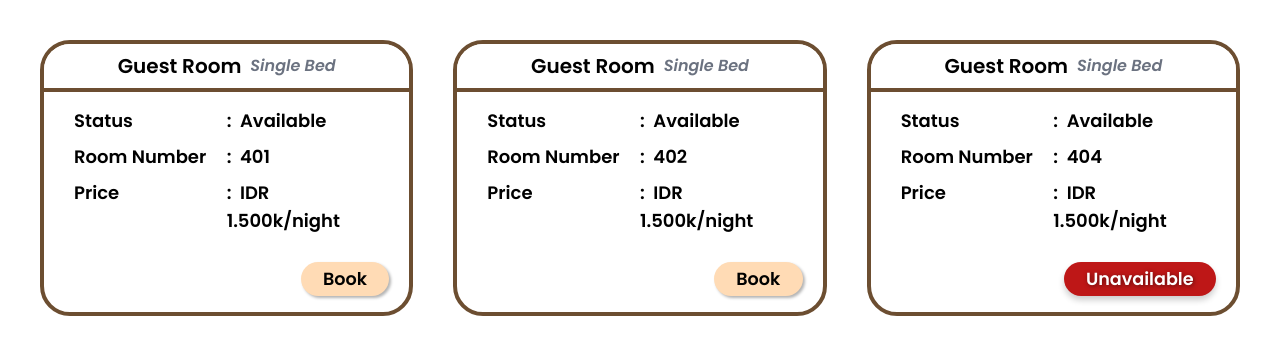
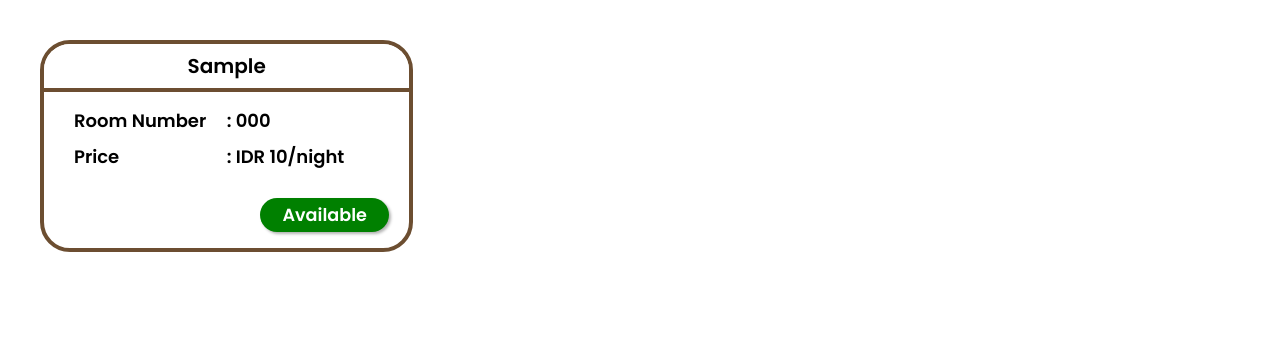
Before and after one commit to clrsahlim/BASDATWEBELIEVE, a PHP site: page /room.php in a window 1280 px wide. Shown: the part 81-436 px from the top of the page. Run offline with PHP 8.4, Linux system fonts and the light colour scheme; the visitor is signed in with stand-in values (Sample User, id 1); tables that the repository leaves empty or names only in its code hold one stand-in row (values such as "Sample post"); some libraries are stand-ins or nearby versions.

Commit message:
Ini room

```diff
--- a/publik/room.php
+++ b/publik/room.php
@@ -1,11 +1,28 @@
 <?php
 session_start();
+// Memasukkan file database.php untuk koneksi
+include 'database.php';
 
 if (!isset($_SESSION['user_id'])) {
     // Pengguna belum login
     header('Location: login.php');
     exit;
 }
+
+if ($_SESSION['role'] != 'admin') {
+    // Hanya admin yang bisa mengakses halaman ini
+    header('Location: dasboard.php');
+    exit;
+}
+
+// Query untuk mengambil data dari tabel kamar
+try {
+    $stmt = $conn->query("SELECT * FROM kamar ORDER BY status_kamar DESC");
+    $rooms = $stmt->fetchAll(PDO::FETCH_ASSOC);
+} catch (PDOException $e) {
+    die("Query failed: " . $e->getMessage());
+}
+
 
 ?>
 
@@ -15,8 +32,8 @@ if (!isset($_SESSION['user_id'])) {
     <meta charset="UTF-8">
     <meta name="viewport" content="width=device-width, initial-scale=1.0">
     <link rel="stylesheet" href="css/style.css">
-    <title>Manajemen Hotel</title>
-    <link href="https://fonts.googleapis.com/css2?family=Poppins:ital,wght@0,100;0,200;0,300;0,400;0,500;0,600;0,700;0,800;0,900;1,100;1,200;1,300;1,400;1,500;1,600;1,700;1,800;1,900" rel="stylesheet">
+    <title>Room Management</title>
+    <link href="https://fonts.googleapis.com/css2?family=Poppins:wght@100;400;600&display=swap" rel="stylesheet">
     <style>
         body {
             font-family: 'Poppins', sans-serif;
@@ -41,14 +58,9 @@ if (!isset($_SESSION['user_id'])) {
         }
 
         .btn-book {
-            background-color: #FFDBB5;
-            color: black;
+            background-color: green;
+            color: white;
             box-shadow: 2px 2px 3px rgba(0, 0, 0, 0.3);
-        }
-
-        .btn-book:hover {
-            transform: translateY(-3px);
-            box-shadow: 0 8px 12px rgba(0, 0, 0, 0.2);
         }
 
         .btn-unavailable {
@@ -59,11 +71,6 @@ if (!isset($_SESSION['user_id'])) {
             cursor: not-allowed;
         }
 
-        .btn-unavailable:hover {
-            transform: scale(1.05);
-            box-shadow: 0 6px 10px rgba(0, 0, 0, 0.3);
-            cursor: not-allowed;
-        }
         .text-sm-gray {
             color: #7F7F7F;
         }
@@ -149,7 +156,6 @@ if (!isset($_SESSION['user_id'])) {
         font-size: 0.875rem;
         white-space: nowrap;
         }
-
     </style>
 </head>
 <body class="flex flex-col h-screen bg-white">
@@ -226,97 +232,42 @@ if (!isset($_SESSION['user_id'])) {
             <?php } ?>
         </ul>
     </div>
+
         <main class="flex-1 p-6 lg:p-10">
             <div class="grid grid-cols-1 md:grid-cols-3 gap-10">
+                <?php if (!empty($rooms)): ?>
+                    <?php foreach ($rooms as $room): ?>
                         <div class="room-card">
                             <div class="card-header">
-                        <h2 class="text-xl font-bold card-text">Guest Room</h2>
-                        <span class="text-sm font-medium text-gray-500 card-text">Single Bed</span>
+                                <h2 class="text-xl font-bold card-text"><?= htmlspecialchars($room['tipe_kamar']); ?></h2>
                             </div>
                             <div class="card-body text-lg">
                                 <div class="grid grid-cols-2 mb-2">
-                            <p class="font-semibold card-status text">Status</p>
-                            <p class="font-semibold card-status">: &nbspAvailable</p>
-                        </div>
-                        <div class="grid grid-cols-2 mb-2">
                                     <p class="font-semibold card-number">Room Number</p>
-                            <p class="font-semibold card-number">: &nbsp401</p>
+                                    <p class="font-semibold card-number">: <?= htmlspecialchars($room['nomor_kamar']); ?></p>
                                 </div>
                                 <div class="grid grid-cols-2">
                                     <p class="font-semibold card-price">Price</p>
-                            <p class="font-semibold card-price">: &nbspIDR 1.500k/night</p>
+                                    <p class="font-semibold card-price">: IDR <?= htmlspecialchars(number_format($room['harga_kamar'])); ?>/night</p>
                                 </div>
                             </div>
                             <div class="btn-container">
-                        <button
-                            class="btn-book"
-                            onclick="bookRoom(401)">
-                            Book
-                        </button>
-                    </div>
+                                <?php if ($room['status_kamar']): // Cek jika status_kamar bernilai true ?>
+                                    <button class="btn-book" >Available</button>
+                                <?php else: // Jika status_kamar bernilai false ?>
+                                    <button class="btn-unavailable"  disabled>Unavailable</button>
+                                <?php endif; ?>
                             </div>
 
-                <div class="room-card">
-                    <div class="card-header">
-                        <h2 class="text-xl font-bold card-text">Guest Room</h2>
-                        <span class="text-sm font-medium text-gray-500 card-text">Single Bed</span>
+
                         </div>
-                    <div class="card-body text-lg">
-                        <div class="grid grid-cols-2 mb-2">
-                            <p class="font-semibold card-status text">Status</p>
-                            <p class="font-semibold card-status">: &nbspAvailable</p>
-                        </div>
-                        <div class="grid grid-cols-2 mb-2">
-                            <p class="font-semibold card-number">Room Number</p>
-                            <p class="font-semibold card-number">: &nbsp402</p>
-                        </div>
-                        <div class="grid grid-cols-2">
-                            <p class="font-semibold card-price">Price</p>
-                            <p class="font-semibold card-price">: &nbspIDR 1.500k/night</p>
-                        </div>
-                    </div>
-                    <div class="btn-container">
-                        <button
-                            class="btn-book"
-                            onclick="bookRoom(402)">
-                            Book
-                        </button>
-                    </div>
-                </div>
-
-                <div class="room-card">
-                    <div class="card-header">
-                        <h2 class="text-xl font-bold card-text">Guest Room</h2>
-                        <span class="text-sm font-medium text-gray-500 card-text">Single Bed</span>
-                    </div>
-                    <div class="card-body text-lg">
-                        <div class="grid grid-cols-2 mb-2">
-                            <p class="font-semibold card-status text">Status</p>
-                            <p class="font-semibold card-status">: &nbspAvailable</p>
-                        </div>
-                        <div class="grid grid-cols-2 mb-2">
-                            <p class="font-semibold card-number">Room Number</p>
-                            <p class="font-semibold card-number">: &nbsp404</p>
-                        </div>
-                        <div class="grid grid-cols-2">
-                            <p class="font-semibold card-price">Price</p>
-                            <p class="font-semibold card-price">: &nbspIDR 1.500k/night</p>
-                        </div>
-                    </div>
-                    <div class="btn-container">
-                        <button
-                            class="btn-unavailable"
-                            disabled>
-                            Unavailable
-                        </button>
-                    </div>
-                </div>
+                    <?php endforeach; ?>
+                <?php else: ?>
+                    <p>No rooms available.</p>
+                <?php endif; ?>
             </div>
         </main>
     </div>
-</div>
-
-
 
     <script src="js/klik.js"></script>
 </body>
```
Lines whose indentation alone changed are shown as unchanged.
